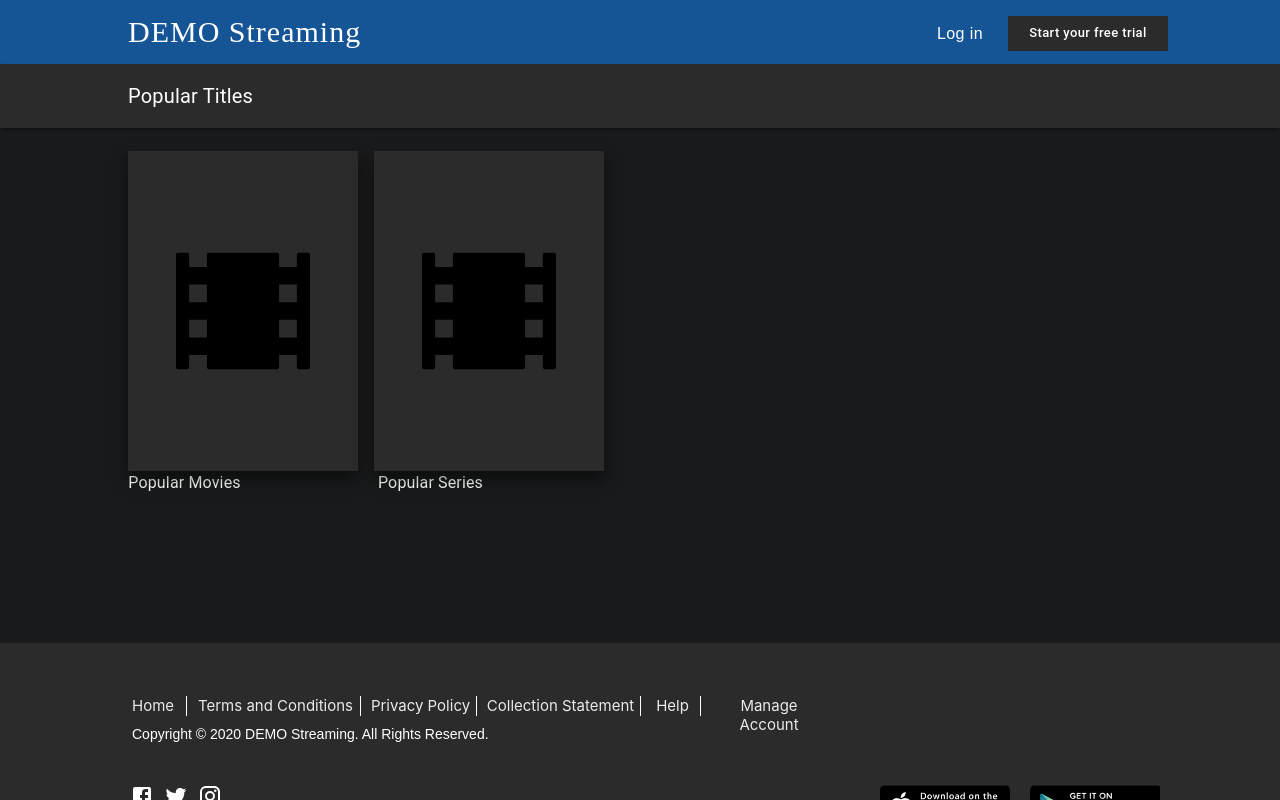
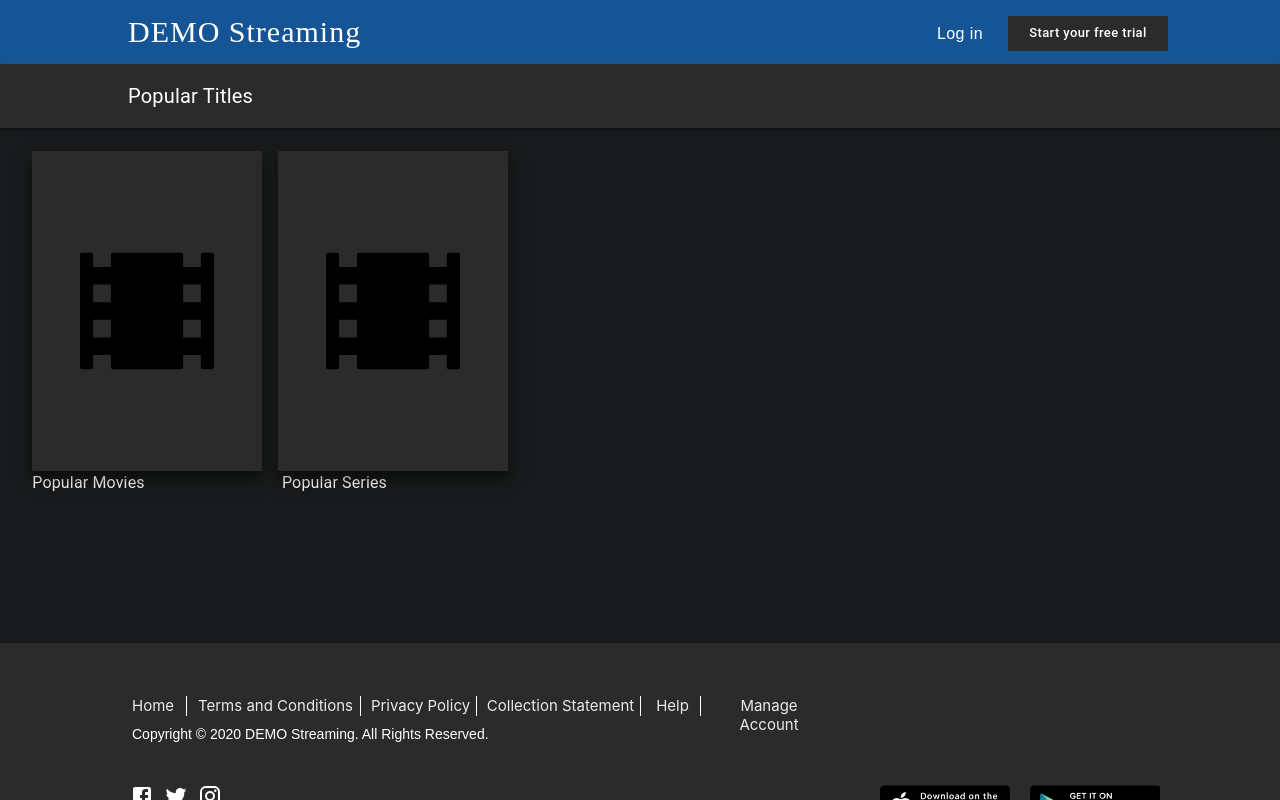
Before and after one commit to Mamoor000khan/react-dummy-movie-app, a React (Create React App) app: page /home in a window 1280 px wide. Built offline with nearby package versions, Linux system fonts and the light colour scheme.

Commit message:
chnage fix

```diff
--- a/src/components/Header/HeaderBottom.module.css
+++ b/src/components/Header/HeaderBottom.module.css
@@ -6,7 +6,7 @@
 
 .root{
     max-width: 1280px;
-    max-width: 85%;
+    width: 85%;
     margin: auto;
     display: block;
     box-sizing: border-box;
```
